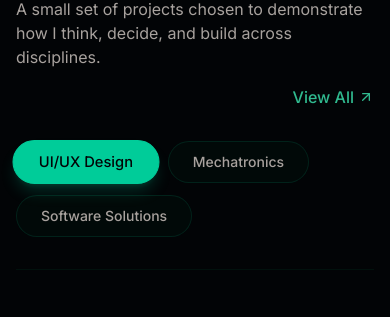
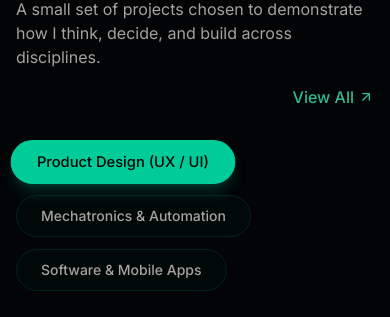
Before and after one commit to kanoonhazan/hazans-gix, a React (Vite) app: page / in a window 390 px wide. Shown: the part 2996-3313 px from the top of the page. Built offline with nearby package versions, Linux system fonts and the light colour scheme; grey boxes are pictures that could not be loaded.

Commit message:
Rename project categories to Product Design (UX / UI), Mechatronics & Automation, and Software & Mobile Apps

```diff
--- a/constants.ts
+++ b/constants.ts
@@ -7,7 +7,7 @@ export const PROJECTS: Project[] = [
     summary: 'Orchestrating 50+ AMR robots with sub-10ms latency for high-density warehouses.',
     tags: ['Mechatronics', 'System Architecture', 'Real-time'],
     thumbnail: 'https://images.unsplash.com/photo-1586771107445-d3ca888129ff?auto=format&fit=crop&q=80&w=1000', // Industrial/Robotics
-    category: 'Mechatronics'
+    category: 'Mechatronics & Automation'
   },
   {
     id: 'medical-iot',
@@ -15,7 +15,7 @@ export const PROJECTS: Project[] = [
     summary: 'Redesigning the human-machine interface for critical care medical devices.',
     tags: ['UX/UI', 'Embedded', 'Safety Critical'],
     thumbnail: 'https://images.unsplash.com/photo-1516549655169-df83a0774514?auto=format&fit=crop&q=80&w=1000', // Medical/Clean
-    category: 'UI/UX Design'
+    category: 'Product Design (UX / UI)'
   },
   {
     id: 'smart-grid',
@@ -23,7 +23,7 @@ export const PROJECTS: Project[] = [
     summary: 'Peer-to-peer energy trading platform integrating solar hardware with blockchain ledger.',
     tags: ['Software', 'IoT', 'Blockchain'],
     thumbnail: 'https://images.unsplash.com/photo-1473341304170-971dccb5ac1e?auto=format&fit=crop&q=80&w=1000', // City/Grid/Night
-    category: 'Software Solutions'
+    category: 'Software & Mobile Apps'
   },
   {
     id: 'haptic-feedback',
@@ -31,7 +31,7 @@ export const PROJECTS: Project[] = [
     summary: 'Developing novel actuator drivers for realistic texture simulation in virtual environments.',
     tags: ['R&D', 'Hardware', 'Prototyping'],
     thumbnail: 'https://images.unsplash.com/photo-1622979135225-d2ba269fb1bd?auto=format&fit=crop&q=80&w=1000', // VR/Abstract
-    category: 'Mechatronics'
+    category: 'Mechatronics & Automation'
   }
 ];
 
@@ -42,7 +42,7 @@ export const CASE_STUDIES: Record<string, CaseStudyDetail> = {
     summary: 'Orchestrating 50+ AMR robots with sub-10ms latency.',
     tags: ['Mechatronics', 'System Architecture', 'Real-time'],
     thumbnail: 'https://images.unsplash.com/photo-1586771107445-d3ca888129ff?auto=format&fit=crop&q=80&w=1000',
-    category: 'Mechatronics',
+    category: 'Mechatronics & Automation',
     snapshot: {
       summary: 'Designing a decentralized control system to eliminate deadlocks and reduce latency in high-density fulfillment centers.',
       context: 'This project focused on solving traffic orchestration issues for logistics operators within electrically noisy, high-density warehouse environments.',
@@ -93,7 +93,7 @@ export const CASE_STUDIES: Record<string, CaseStudyDetail> = {
     summary: 'Redesigning the human-machine interface for critical care.',
     tags: ['UX/UI', 'Embedded', 'Safety Critical'],
     thumbnail: 'https://images.unsplash.com/photo-1516549655169-df83a0774514?auto=format&fit=crop&q=80&w=1000',
-    category: 'UI/UX Design',
+    category: 'Product Design (UX / UI)',
     snapshot: {
       summary: 'Designing a context-aware interface to reduce dosing errors and improve nurse confidence in ICU settings.',
       context: 'This project focused on solving usability friction for ICU nurses and patients within strict IEC 62366 usability standards.',
@@ -139,7 +139,7 @@ export const CASE_STUDIES: Record<string, CaseStudyDetail> = {
     summary: 'Integrating solar hardware with blockchain ledger.',
     tags: ['Software', 'IoT', 'Blockchain'],
     thumbnail: 'https://images.unsplash.com/photo-1473341304170-971dccb5ac1e?auto=format&fit=crop&q=80&w=1000',
-    category: 'Software Solutions',
+    category: 'Software & Mobile Apps',
     snapshot: {
       summary: 'Building a peer-to-peer energy trading platform using distributed ledger technology.',
       context: 'Local energy communities looking to trade surplus solar power directly.',
@@ -183,7 +183,7 @@ export const CASE_STUDIES: Record<string, CaseStudyDetail> = {
     summary: 'Novel actuator drivers for texture simulation.',
     tags: ['R&D', 'Hardware', 'Prototyping'],
     thumbnail: 'https://images.unsplash.com/photo-1622979135225-d2ba269fb1bd?auto=format&fit=crop&q=80&w=1000',
-    category: 'Mechatronics',
+    category: 'Mechatronics & Automation',
     snapshot: {
       summary: 'Developing a VR controller that can simulate various textures through advanced haptic feedback.',
       context: 'Research project for immersive virtual environments.',
--- a/pages/Home.tsx
+++ b/pages/Home.tsx
@@ -6,11 +6,11 @@ import { ArrowUpRight, Zap, Layers, Cpu, Activity, Code, GitMerge, Globe, Linked
 import Button from '../components/Button';
 
 const Home: React.FC = () => {
-  const [selectedCategory, setSelectedCategory] = React.useState<string>('UI/UX Design');
+  const [selectedCategory, setSelectedCategory] = React.useState<string>('Product Design (UX / UI)');
 
   const filteredProjects = PROJECTS.filter(p => p.category === selectedCategory);
 
-  const categories = ['UI/UX Design', 'Mechatronics', 'Software Solutions'];
+  const categories = ['Product Design (UX / UI)', 'Mechatronics & Automation', 'Software & Mobile Apps'];
 
   return (
     <div className="relative pt-24 pb-20 max-w-7xl mx-auto px-4 sm:px-6 lg:px-8 overflow-hidden">
--- a/pages/Work.tsx
+++ b/pages/Work.tsx
@@ -5,27 +5,27 @@ import { PROJECTS } from '../constants.ts';
 import { Project } from '../types';
 
 const CATEGORY_MAP: Record<string, string> = {
-  'ui-ux': 'UI/UX Design',
-  'mechatronics': 'Mechatronics',
-  'software': 'Software Solutions'
+  'product-design': 'Product Design (UX / UI)',
+  'mechatronics': 'Mechatronics & Automation',
+  'software': 'Software & Mobile Apps'
 };
 
 const REVERSE_MAP: Record<string, string> = {
-  'UI/UX Design': 'ui-ux',
-  'Mechatronics': 'mechatronics',
-  'Software Solutions': 'software'
+  'Product Design (UX / UI)': 'product-design',
+  'Mechatronics & Automation': 'mechatronics',
+  'Software & Mobile Apps': 'software'
 };
 
 const Work: React.FC = () => {
   const { category } = useParams<{ category: string }>();
   const navigate = useNavigate();
 
-  // Determine active category from URL or default to UI/UX
-  const activeCategoryName = CATEGORY_MAP[category || ''] || 'UI/UX Design';
+  // Determine active category from URL or default to Product Design
+  const activeCategoryName = CATEGORY_MAP[category || ''] || 'Product Design (UX / UI)';
 
   const filteredProjects = PROJECTS.filter(p => p.category === activeCategoryName);
 
-  const categories = ['UI/UX Design', 'Mechatronics', 'Software Solutions'];
+  const categories = ['Product Design (UX / UI)', 'Mechatronics & Automation', 'Software & Mobile Apps'];
 
   const handleCategoryClick = (cat: string) => {
     const slug = REVERSE_MAP[cat];
--- a/types.ts
+++ b/types.ts
@@ -4,7 +4,7 @@ export interface Project {
   summary: string;
   tags: string[];
   thumbnail?: string; // URL placeholder
-  category: 'UI/UX Design' | 'Mechatronics' | 'Software Solutions';
+  category: 'Product Design (UX / UI)' | 'Mechatronics & Automation' | 'Software & Mobile Apps';
 }
 
 export interface CaseStudySection {
```
Also changed, not shown: index.html (+30 -6 lines).
